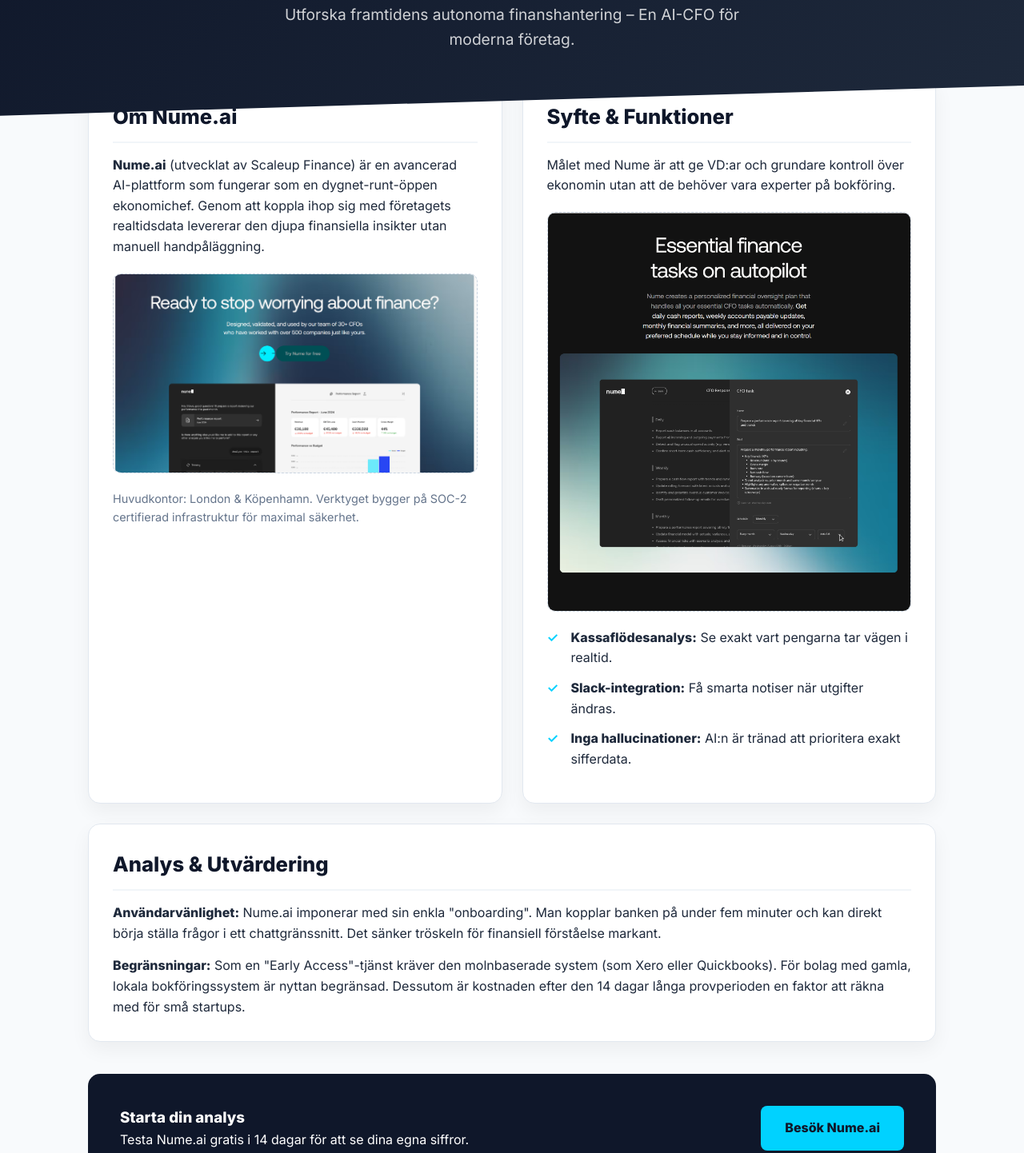
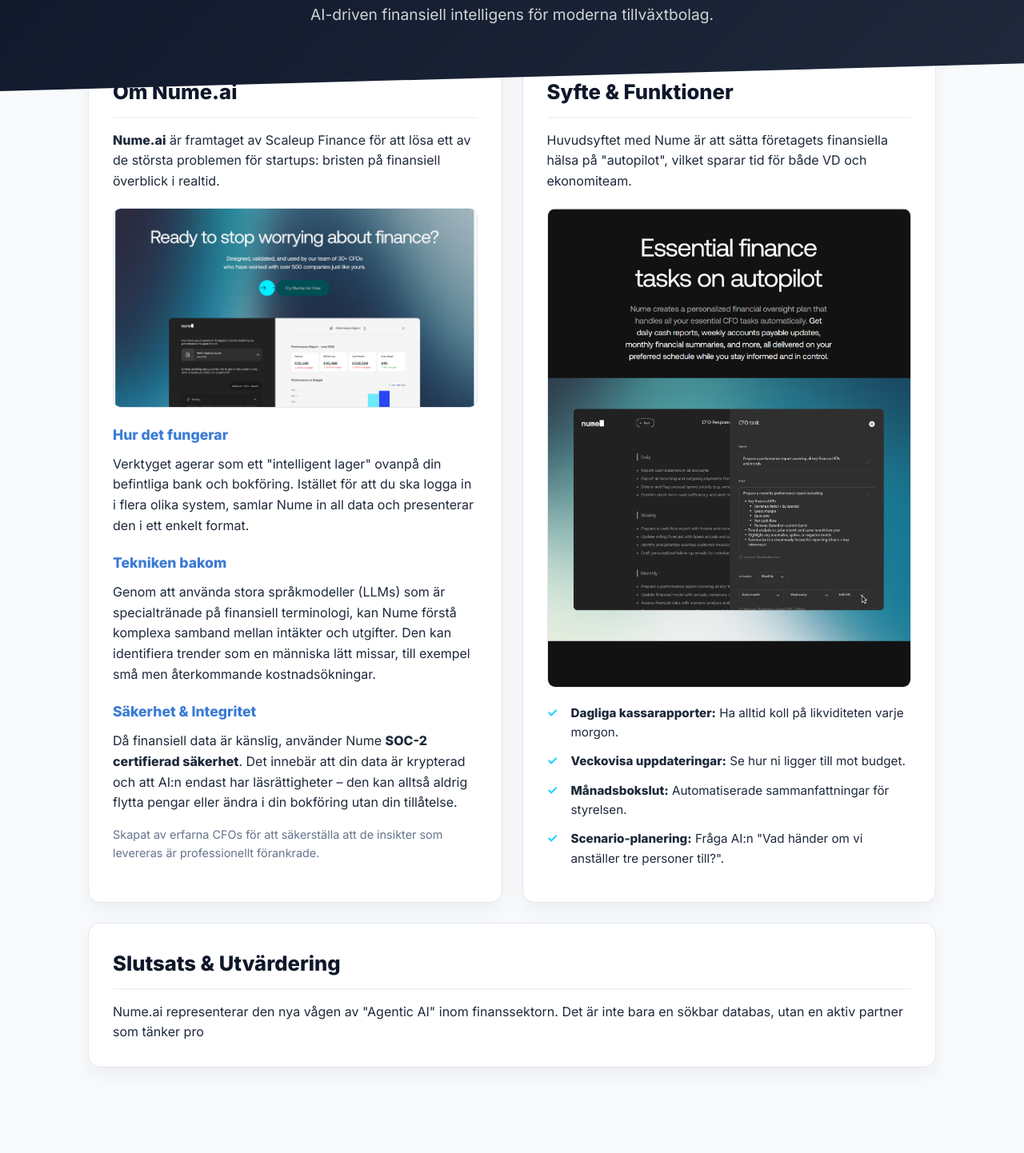
Before and after one commit to ottojp/ai-verktyg, a plain HTML site: page index.html in a window 1280 px wide. Shown: the part 232-1674 px from the top of the page at 80% size. After the commit the page ends 1617 px from the top, so only its background shows below. Drawn offline with Linux system fonts and the light colour scheme.

Commit message:
Refactor index.html content and structure
Updated various sections of the index.html file, including header text, card descriptions, and image alt texts. Removed the analysis section and added a conclusion section.

```diff
--- a/index.html
+++ b/index.html
@@ -24,7 +24,6 @@
             line-height: 1.6;
         }
 
-        /* Hero-sektion */
         header {
             background: linear-gradient(135deg, var(--dark) 0%, #1e293b 100%);
             color: white;
@@ -50,51 +49,40 @@
 
         .container { max-width: 1100px; margin: -50px auto 50px; padding: 0 20px; }
 
-        .grid { display: grid; grid-template-columns: repeat(auto-fit, minmax(300px, 1fr)); gap: 25px; }
+        .grid { display: grid; grid-template-columns: repeat(auto-fit, minmax(300px, 1fr)); gap: 25px; align-items: start; }
 
         .card {
             background: var(--card-bg);
             padding: 30px;
             border-radius: 15px;
             box-shadow: 0 10px 25px rgba(0,0,0,0.05);
-            transition: transform 0.3s ease;
+            border: 1px solid #e2e8f0;
+            height: 100%; /* Gör att korten försöker matcha varandra */
+        }
+
+        h2 { color: var(--dark); margin-bottom: 15px; font-size: 1.6rem; border-bottom: 2px solid #f1f5f9; padding-bottom: 10px; }
+        h3 { color: var(--secondary); font-size: 1.1rem; margin: 20px 0 10px; }
+
+        .image-box {
+            width: 100%;
+            height: 250px;
+            background: #f1f5f9;
+            border-radius: 10px;
+            margin: 20px 0;
+            overflow: hidden;
             border: 1px solid #e2e8f0;
         }
 
-        .card:hover { transform: translateY(-5px); }
+        .image-box.tall-box { height: 600px; } /* Matchar höjden på funktion-bilden */
 
-        h2 { color: var(--dark); margin-bottom: 15px; font-size: 1.6rem; border-bottom: 2px solid #f1f5f9; padding-bottom: 10px; }
-
-        /* Bild-styling */
-        .image-box {
-            width: 100%;
-            height: 250px; /* Standardhöjd för första bilden */
-            background: #f1f5f9;
-            border-radius: 10px;
-            margin: 20px 0;
-            display: flex;
-            align-items: center;
-            justify-content: center;
-            overflow: hidden;
-            border: 1px dashed #cbd5e1;
-        }
-
-        /* Den högre boxen för funktion.png */
-        .image-box.tall-box {
-            height: 500px;
-        }
-
-        .image-box img {
-            width: 100%;
-            height: 100%;
-            object-fit: cover; /* Ser till att bilden fyller ut boxen snyggt */
-        }
+        .image-box img { width: 100%; height: 100%; object-fit: cover; }
 
         .feature-list { list-style: none; margin-top: 15px; }
         .feature-list li {
             padding-left: 30px;
             position: relative;
             margin-bottom: 12px;
+            font-size: 0.95rem;
         }
 
         .feature-list li::before {
@@ -124,18 +112,9 @@
             border-radius: 8px;
             text-decoration: none;
             font-weight: 700;
-            transition: 0.3s;
         }
 
-        .cta-button:hover { background: #fff; transform: scale(1.05); }
-
         footer { text-align: center; padding: 60px 40px; color: var(--text-muted); font-size: 0.9rem; }
-
-        @media (max-width: 768px) {
-            h1 { font-size: 2.5rem; }
-            .price-section { text-align: center; justify-content: center; gap: 20px; }
-            .image-box.tall-box { height: 350px; }
-        }
     </style>
 </head>
 <body>
@@ -143,57 +122,48 @@
 <header>
     <span class="badge">Early Access Analys</span>
     <h1>Nume.ai</h1>
-    <p>Utforska framtidens autonoma finanshantering – En AI-CFO för moderna företag.</p>
+    <p>AI-driven finansiell intelligens för moderna tillväxtbolag.</p>
 </header>
 
 <div class="container">
     <div class="grid">
         <div class="card">
             <h2>Om Nume.ai</h2>
-            <p><strong>Nume.ai</strong> (utvecklat av Scaleup Finance) är en avancerad AI-plattform som fungerar som en dygnet-runt-öppen ekonomichef. Genom att koppla ihop sig med företagets realtidsdata levererar den djupa finansiella insikter utan manuell handpåläggning.</p>
+            <p><strong>Nume.ai</strong> är framtaget av Scaleup Finance för att lösa ett av de största problemen för startups: bristen på finansiell överblick i realtid.</p>
 
             <div class="image-box">
-                <img src="startsida.png" alt="Översikt av Nume.ai">
+                <img src="startsida.png" alt="Nume.ai Dashboard">
             </div>
 
-            <p style="font-size: 0.9rem; color: var(--text-muted);">Huvudkontor: London & Köpenhamn. Verktyget bygger på SOC-2 certifierad infrastruktur för maximal säkerhet.</p>
+            <h3>Hur det fungerar</h3>
+            <p>Verktyget agerar som ett "intelligent lager" ovanpå din befintliga bank och bokföring. Istället för att du ska logga in i flera olika system, samlar Nume in all data och presenterar den i ett enkelt format.</p>
+
+            <h3>Tekniken bakom</h3>
+            <p>Genom att använda stora språkmodeller (LLMs) som är specialtränade på finansiell terminologi, kan Nume förstå komplexa samband mellan intäkter och utgifter. Den kan identifiera trender som en människa lätt missar, till exempel små men återkommande kostnadsökningar.</p>
+
+            <h3>Säkerhet & Integritet</h3>
+            <p>Då finansiell data är känslig, använder Nume <strong>SOC-2 certifierad säkerhet</strong>. Det innebär att din data är krypterad och att AI:n endast har läsrättigheter – den kan alltså aldrig flytta pengar eller ändra i din bokföring utan din tillåtelse.</p>
+
+            <p style="margin-top: 15px; font-size: 0.9rem; color: var(--text-muted);">Skapat av erfarna CFOs för att säkerställa att de insikter som levereras är professionellt förankrade.</p>
         </div>
 
         <div class="card">
             <h2>Syfte & Funktioner</h2>
-            <p>Målet med Nume är att ge VD:ar och grundare kontroll över ekonomin utan att de behöver vara experter på bokföring.</p>
+            <p>Huvudsyftet med Nume är att sätta företagets finansiella hälsa på "autopilot", vilket sparar tid för både VD och ekonomiteam.</p>
 
             <div class="image-box tall-box">
-                <img src="funktion.png" alt="Detaljerad vy av Nume.ai funktioner">
+                <img src="funktion.png" alt="Nume.ai Autopilot">
             </div>
 
             <ul class="feature-list">
-                <li><strong>Kassaflödesanalys:</strong> Se exakt vart pengarna tar vägen i realtid.</li>
-                <li><strong>Slack-integration:</strong> Få smarta notiser när utgifter ändras.</li>
-                <li><strong>Inga hallucinationer:</strong> AI:n är tränad att prioritera exakt sifferdata.</li>
+                <li><strong>Dagliga kassarapporter:</strong> Ha alltid koll på likviditeten varje morgon.</li>
+                <li><strong>Veckovisa uppdateringar:</strong> Se hur ni ligger till mot budget.</li>
+                <li><strong>Månadsbokslut:</strong> Automatiserade sammanfattningar för styrelsen.</li>
+                <li><strong>Scenario-planering:</strong> Fråga AI:n "Vad händer om vi anställer tre personer till?".</li>
             </ul>
         </div>
     </div>
 
     <div class="card" style="margin-top: 25px;">
-        <h2>Analys & Utvärdering</h2>
-        <p><strong>Användarvänlighet:</strong> Nume.ai imponerar med sin enkla "onboarding". Man kopplar banken på under fem minuter och kan direkt börja ställa frågor i ett chattgränssnitt. Det sänker tröskeln för finansiell förståelse markant.</p>
-
-        <p style="margin-top: 15px;"><strong>Begränsningar:</strong> Som en "Early Access"-tjänst kräver den molnbaserade system (som Xero eller Quickbooks). För bolag med gamla, lokala bokföringssystem är nyttan begränsad. Dessutom är kostnaden efter den 14 dagar långa provperioden en faktor att räkna med för små startups.</p>
-    </div>
-
-    <div class="price-section">
-        <div>
-            <h3>Starta din analys</h3>
-            <p>Testa Nume.ai gratis i 14 dagar för att se dina egna siffror.</p>
-        </div>
-        <a href="https://www.nume.ai" class="cta-button" target="_blank">Besök Nume.ai</a>
-    </div>
-
-    <footer>
-        <p>Skapad av <strong> Otto Jedeur-Palmgren </strong> | Kurs: AI1 | Källa: <a href="https://theresanaiforthat.com/" style="color:var(--primary); text-decoration: none;">There's An AI For That</a></p>
-    </footer>
-</div>
-
-</body>
-</html>
+        <h2>Slutsats & Utvärdering</h2>
+        <p>Nume.ai representerar den nya vågen av "Agentic AI" inom finanssektorn. Det är inte bara en sökbar databas, utan en aktiv partner som tänker pro
```
